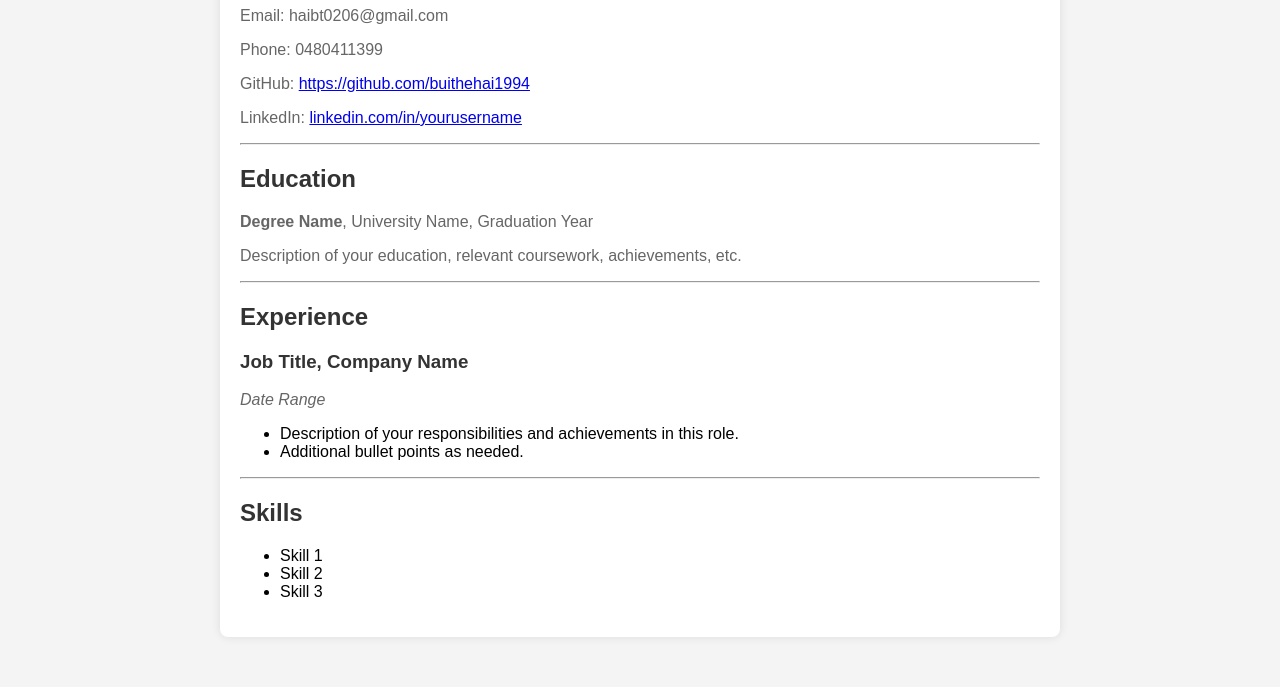
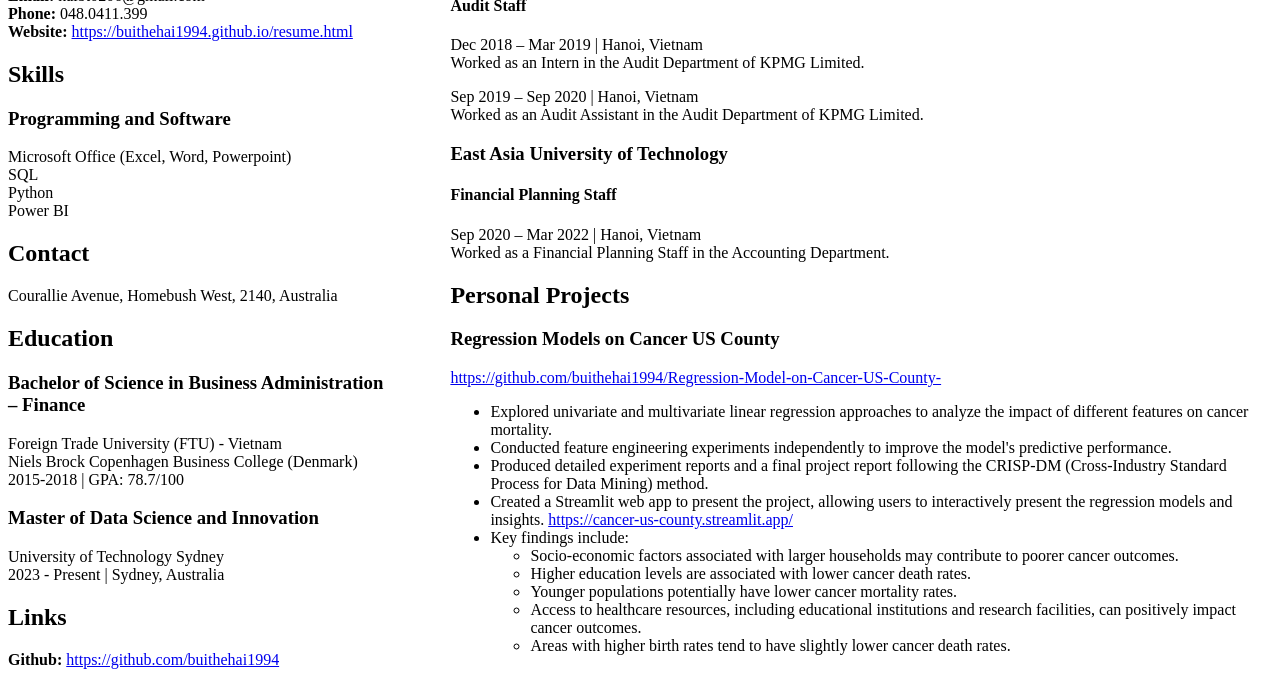
Before and after one commit to buithehai1994/buithehai1994.github.io, a plain HTML site: page resume.html in a window 1280 px wide. Shown: the part 113-800 px from the top of the page. Drawn offline with Linux system fonts and the light colour scheme.

Commit message:
Update resume.html

```diff
--- a/resume.html
+++ b/resume.html
@@ -3,66 +3,88 @@
 <head>
   <meta charset="UTF-8">
   <meta name="viewport" content="width=device-width, initial-scale=1.0">
-    <title>My Resume</title>
+  <title>The Hai Bui - Resume</title>
+  <!-- Any additional CSS styles can be added here -->
   <style>
-        body {
-            font-family: Arial, sans-serif;
-            margin: 0;
-            padding: 0;
-            background-color: #f4f4f4;
-        }
-        .container {
-            max-width: 800px;
-            margin: 20px auto;
-            padding: 20px;
-            background-color: #fff;
-            border-radius: 8px;
-            box-shadow: 0 0 10px rgba(0, 0, 0, 0.1);
-        }
-        h1, h2, h3 {
-            color: #333;
-        }
-        p {
-            color: #666;
-        }
+    /* Add your custom CSS styles here */
   </style>
 </head>
 <body>
-    <div class="container">
-        <header>
+
+  <!-- Left column -->
+  <div style="float: left; width: 30%;">
+    <!-- Profile section -->
     <h1>The Hai Bui</h1>
-            <p>Email: haibt0206@gmail.com</p>
-            <p>Phone: 0480411399</p>
-            <p>GitHub: <a href="https://github.com/buithehai1994">https://github.com/buithehai1994</a></p>
-            <p>LinkedIn: <a href="https://linkedin.com/in/yourusername">linkedin.com/in/yourusername</a></p>
-        </header>
-        <hr>
-        <section>
+    <p>
+      <strong>Email:</strong> haibt0206@gmail.com <br>
+      <strong>Phone:</strong> 048.0411.399 <br>
+      <strong>Website:</strong> <a href="https://buithehai1994.github.io/resume.html">https://buithehai1994.github.io/resume.html</a>
+    </p>
+
+    <!-- Skills section -->
+    <h2>Skills</h2>
+    <h3>Programming and Software</h3>
+    <p>Microsoft Office (Excel, Word, Powerpoint)<br>
+      SQL<br>
+      Python<br>
+      Power BI</p>
+
+    <!-- Contact section -->
+    <h2>Contact</h2>
+    <p>Courallie Avenue, Homebush West, 2140, Australia</p>
+
+    <!-- Education section -->
     <h2>Education</h2>
-            <p><strong>Degree Name</strong>, University Name, Graduation Year</p>
-            <p>Description of your education, relevant coursework, achievements, etc.</p>
-        </section>
-        <hr>
-        <section>
+    <h3>Bachelor of Science in Business Administration – Finance</h3>
+    <p>Foreign Trade University (FTU) - Vietnam<br>
+      Niels Brock Copenhagen Business College (Denmark)<br>
+      2015-2018 | GPA: 78.7/100</p>
+    <h3>Master of Data Science and Innovation</h3>
+    <p>University of Technology Sydney<br>
+      2023 - Present | Sydney, Australia</p>
+
+    <!-- Links section -->
+    <h2>Links</h2>
+    <p><strong>Github:</strong> <a href="https://github.com/buithehai1994">https://github.com/buithehai1994</a></p>
+  </div>
+
+  <!-- Right column -->
+  <div style="margin-left: 35%;">
+    <!-- Experience section -->
     <h2>Experience</h2>
-            <h3>Job Title, Company Name</h3>
-            <p><em>Date Range</em></p>
+    <h3>KPMG Limited</h3>
+    <h4>Audit Staff</h4>
+    <p>Dec 2018 – Mar 2019 | Hanoi, Vietnam<br>
+      Worked as an Intern in the Audit Department of KPMG Limited.</p>
+    <p>Sep 2019 – Sep 2020 | Hanoi, Vietnam<br>
+      Worked as an Audit Assistant in the Audit Department of KPMG Limited.</p>
+    <h3>East Asia University of Technology</h3>
+    <h4>Financial Planning Staff</h4>
+    <p>Sep 2020 – Mar 2022 | Hanoi, Vietnam<br>
+      Worked as a Financial Planning Staff in the Accounting Department.</p>
+
+    <!-- Personal Projects section -->
+    <h2>Personal Projects</h2>
+    <h3>Regression Models on Cancer US County</h3>
+    <p><a href="https://github.com/buithehai1994/Regression-Model-on-Cancer-US-County-">https://github.com/buithehai1994/Regression-Model-on-Cancer-US-County-</a></p>
     <ul>
-                <li>Description of your responsibilities and achievements in this role.</li>
-                <li>Additional bullet points as needed.</li>
+      <li>Explored univariate and multivariate linear regression approaches to analyze the impact of different features on cancer mortality.</li>
+      <li>Conducted feature engineering experiments independently to improve the model's predictive performance.</li>
+      <li>Produced detailed experiment reports and a final project report following the CRISP-DM (Cross-Industry Standard Process for Data Mining) method.</li>
+      <li>Created a Streamlit web app to present the project, allowing users to interactively present the regression models and insights. <a href="https://cancer-us-county.streamlit.app/">https://cancer-us-county.streamlit.app/</a></li>
+      <li>Key findings include:
+        <ul>
+          <li>Socio-economic factors associated with larger households may contribute to poorer cancer outcomes.</li>
+          <li>Higher education levels are associated with lower cancer death rates.</li>
+          <li>Younger populations potentially have lower cancer mortality rates.</li>
+          <li>Access to healthcare resources, including educational institutions and research facilities, can positively impact cancer outcomes.</li>
+          <li>Areas with higher birth rates tend to have slightly lower cancer death rates.</li>
         </ul>
-            <!-- Repeat this section for each job experience -->
-        </section>
-        <hr>
-        <section>
-            <h2>Skills</h2>
-            <ul>
-                <li>Skill 1</li>
-                <li>Skill 2</li>
-                <li>Skill 3</li>
-                <!-- Add more skills as needed -->
+      </li>
     </ul>
-        </section>
+
+    <!-- Additional project sections can be added here -->
   </div>
+
 </body>
 </html>
```
Lines whose indentation alone changed are shown as unchanged.
